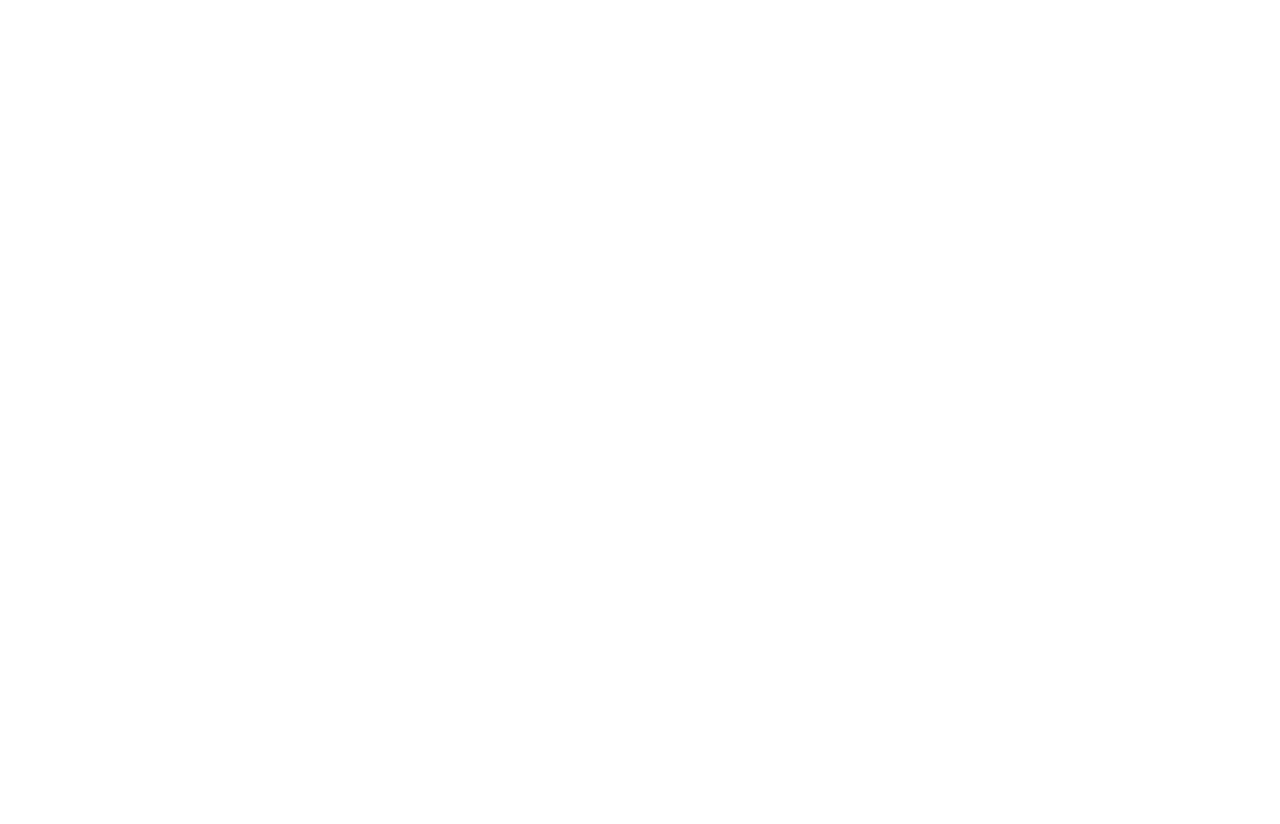
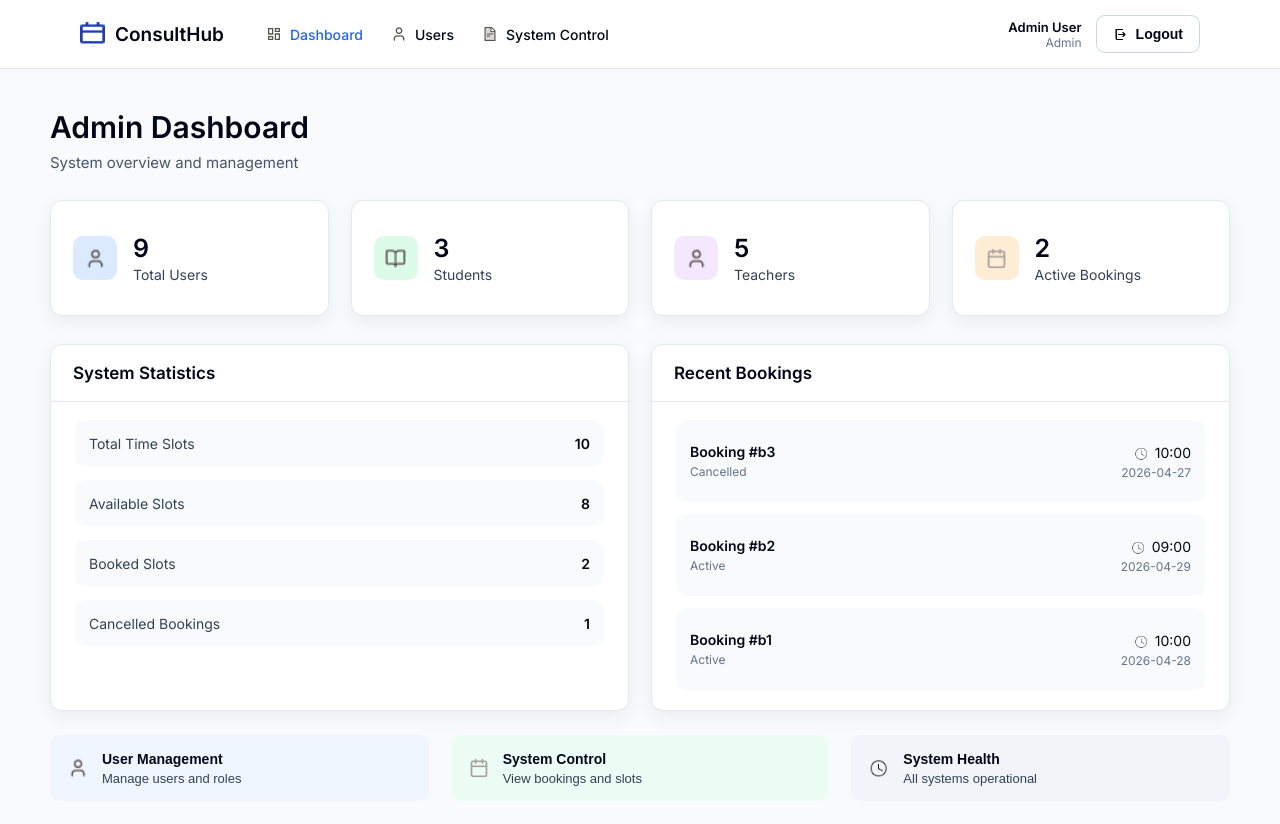
Before and after one commit to 9Denys/SmartSchedule.Frontend, a React (Vite) app: page /admin in a window 1280 px wide. Before the commit this address had no page. Shown: the top 824 px of the page. Before the commit the page ends 800 px from the top, so only its background shows below. Built offline with nearby package versions, Linux system fonts and the light colour scheme.

Commit message:
added admin dashboard with system stats, recent bookings and navigation for admin role

```diff
--- a/src/app/router.jsx
+++ b/src/app/router.jsx
@@ -9,6 +9,7 @@
 import TeacherDashboard from "../pages/TeacherDashboard/TeacherDashboard";
 import TeacherSchedule from "../pages/TeacherSchedule/TeacherSchedule";
 import TeacherBookings from "../pages/TeacherBookings/TeacherBookings";
+import AdminDashboard from "../pages/AdminDashboard/AdminDashboard";
 
 const Router = () => {
   return (
@@ -24,6 +25,7 @@
         <Route path="/teacher" element={<TeacherDashboard />} />
         <Route path="/teacher/schedule" element={<TeacherSchedule />} />
         <Route path="/teacher/bookings" element={<TeacherBookings />} />
+        <Route path="/admin" element={<AdminDashboard />} />
       </Routes>
     </BrowserRouter>
   );
--- a/src/components/layout/Header.jsx
+++ b/src/components/layout/Header.jsx
@@ -9,6 +9,7 @@
   };
 
   const isTeacher = role === "teacher";
+  const isAdmin = role === "admin";
 
   const linkClass = ({ isActive }) =>
     isActive ? "nav-link active" : "nav-link";
@@ -22,7 +23,24 @@
         </div>
 
         <nav className="header-nav">
-          {isTeacher ? (
+          {isAdmin ? (
+            <>
+              <NavLink to="/admin" end className={linkClass}>
+                <img src={images.dashboard} alt="" />
+                Dashboard
+              </NavLink>
+
+              <NavLink to="/admin/users" className={linkClass}>
+                <img src={images.people} alt="" />
+                Users
+              </NavLink>
+
+              <NavLink to="/admin/system" className={linkClass}>
+                <img src={images.file} alt="" />
+                System Control
+              </NavLink>
+            </>
+          ) : isTeacher ? (
             <>
               <NavLink to="/teacher" end className={linkClass}>
                 <img src={images.dashboard} alt="" />
@@ -61,8 +79,10 @@
 
         <div className="header-user">
           <div className="user-info">
-            <strong>{isTeacher ? "Dr. Sarah Johnson" : "John Doe"}</strong>
-            <span>{isTeacher ? "Teacher" : "Student"}</span>
+            <strong>
+              {isAdmin ? "Admin User" : isTeacher ? "Dr. Sarah Johnson" : "John Doe"}
+            </strong>
+            <span>{isAdmin ? "Admin" : isTeacher ? "Teacher" : "Student"}</span>
           </div>
 
           <button className="logout-btn" onClick={handleLogout}>
--- /dev/null
+++ b/src/pages/AdminDashboard/AdminDashboard.css
@@ -0,0 +1,145 @@
+.admin-dashboard-page {
+  min-height: 100vh;
+  background: #f8fafc;
+  color: #020617;
+}
+
+.admin-dashboard-content {
+  max-width: 1180px;
+  margin: 0 auto;
+  padding: 40px 24px;
+}
+
+.admin-title {
+  margin-bottom: 28px;
+}
+
+.admin-title h1 {
+  margin: 0 0 8px;
+  font-size: 30px;
+  font-weight: 700;
+}
+
+.admin-title p {
+  margin: 0;
+  font-size: 15px;
+  color: #475569;
+}
+
+.admin-stats-grid {
+  display: grid;
+  grid-template-columns: repeat(4, 1fr);
+  gap: 22px;
+}
+
+.admin-main-grid {
+  margin-top: 28px;
+  display: grid;
+  grid-template-columns: 1fr 1fr;
+  gap: 22px;
+}
+
+.system-stats {
+  padding: 18px 24px 20px;
+  display: flex;
+  flex-direction: column;
+  gap: 14px;
+}
+
+.system-row {
+  height: 46px;
+  padding: 0 14px;
+  background: #f8fafc;
+  border-radius: 10px;
+  display: flex;
+  align-items: center;
+  justify-content: space-between;
+}
+
+.system-row span {
+  font-size: 14px;
+  color: #334155;
+}
+
+.system-row strong {
+  font-size: 14px;
+  color: #020617;
+}
+
+.recent-bookings {
+  padding: 18px 24px 20px;
+  display: flex;
+  flex-direction: column;
+  gap: 12px;
+}
+
+.recent-booking-item {
+  min-height: 58px;
+  padding: 12px 14px;
+  background: #f8fafc;
+  border-radius: 10px;
+  display: flex;
+  align-items: center;
+  justify-content: space-between;
+}
+
+.recent-booking-item h3 {
+  margin: 0 0 4px;
+  font-size: 14px;
+  font-weight: 700;
+}
+
+.recent-booking-item p {
+  margin: 0;
+  font-size: 12px;
+  color: #64748b;
+}
+
+.recent-time {
+  text-align: right;
+}
+
+.recent-time img {
+  width: 15px;
+  height: 15px;
+  margin-right: 6px;
+  vertical-align: middle;
+  opacity: 0.65;
+}
+
+.recent-time span {
+  font-size: 14px;
+  color: #020617;
+}
+
+.recent-time p {
+  margin-top: 3px;
+}
+
+.admin-actions-grid {
+  margin-top: 24px;
+  display: grid;
+  grid-template-columns: repeat(3, 1fr);
+  gap: 22px;
+}
+
+.action-gray {
+  background: #f1f5f9;
+}
+
+@media (max-width: 1000px) {
+  .admin-stats-grid {
+    grid-template-columns: repeat(2, 1fr);
+  }
+
+  .admin-main-grid,
+  .admin-actions-grid {
+    grid-template-columns: 1fr;
+  }
+}
+
+@media (max-width: 600px) {
+  .admin-stats-grid {
+    grid-template-columns: 1fr;
+  }
+}
--- /dev/null
+++ b/src/pages/AdminDashboard/AdminDashboard.jsx
@@ -0,0 +1,127 @@
+import "./AdminDashboard.css";
+import Header from "../../components/layout/Header";
+import StatCard from "../../components/common/StatCard";
+import DashboardCard from "../../components/common/DashboardCard";
+import QuickAction from "../../components/common/QuickAction";
+import { images } from "../../assets/images";
+import { useNavigate } from "react-router-dom";
+
+const AdminDashboard = () => {
+  const navigate = useNavigate();
+
+  return (
+    <div className="admin-dashboard-page">
+      <Header role="admin" />
+
+      <main className="admin-dashboard-content">
+        <section className="admin-title">
+          <h1>Admin Dashboard</h1>
+          <p>System overview and management</p>
+        </section>
+
+        <section className="admin-stats-grid">
+          <StatCard icon={images.people} value="9" label="Total Users" color="blue" />
+          <StatCard icon={images.bookings} value="3" label="Students" color="green" />
+          <StatCard icon={images.people} value="5" label="Teachers" color="purple" />
+          <StatCard icon={images.note} value="2" label="Active Bookings" color="orange" />
+        </section>
+
+        <section className="admin-main-grid">
+          <DashboardCard title="System Statistics">
+            <div className="system-stats">
+              <div className="system-row">
+                <span>Total Time Slots</span>
+                <strong>10</strong>
+              </div>
+
+              <div className="system-row">
+                <span>Available Slots</span>
+                <strong>8</strong>
+              </div>
+
+              <div className="system-row">
+                <span>Booked Slots</span>
+                <strong>2</strong>
+              </div>
+
+              <div className="system-row">
+                <span>Cancelled Bookings</span>
+                <strong>1</strong>
+              </div>
+            </div>
+          </DashboardCard>
+
+          <DashboardCard title="Recent Bookings">
+            <div className="recent-bookings">
+              <div className="recent-booking-item">
+                <div>
+                  <h3>Booking #b3</h3>
+                  <p>Cancelled</p>
+                </div>
+
+                <div className="recent-time">
+                  <img src={images.clock} alt="" />
+                  <span>10:00</span>
+                  <p>2026-04-27</p>
+                </div>
+              </div>
+
+              <div className="recent-booking-item">
+                <div>
+                  <h3>Booking #b2</h3>
+                  <p>Active</p>
+                </div>
+
+                <div className="recent-time">
+                  <img src={images.clock} alt="" />
+                  <span>09:00</span>
+                  <p>2026-04-29</p>
+                </div>
+              </div>
+
+              <div className="recent-booking-item">
+                <div>
+                  <h3>Booking #b1</h3>
+                  <p>Active</p>
+                </div>
+
+                <div className="recent-time">
+                  <img src={images.clock} alt="" />
+                  <span>10:00</span>
+                  <p>2026-04-28</p>
+                </div>
+              </div>
+            </div>
+          </DashboardCard>
+        </section>
+
+        <section className="admin-actions-grid">
+          <QuickAction
+            icon={images.people}
+            title="User Management"
+            text="Manage users and roles"
+            color="action-blue"
+            onClick={() => navigate("/admin/users")}
+          />
+
+          <QuickAction
+            icon={images.note}
+            title="System Control"
+            text="View bookings and slots"
+            color="action-green"
+            onClick={() => navigate("/admin/system")}
+          />
+
+          <QuickAction
+            icon={images.clock}
+            title="System Health"
+            text="All systems operational"
+            color="action-gray"
+          />
+        </section>
+      </main>
+    </div>
+  );
+};
+
+export default AdminDashboard;
```
